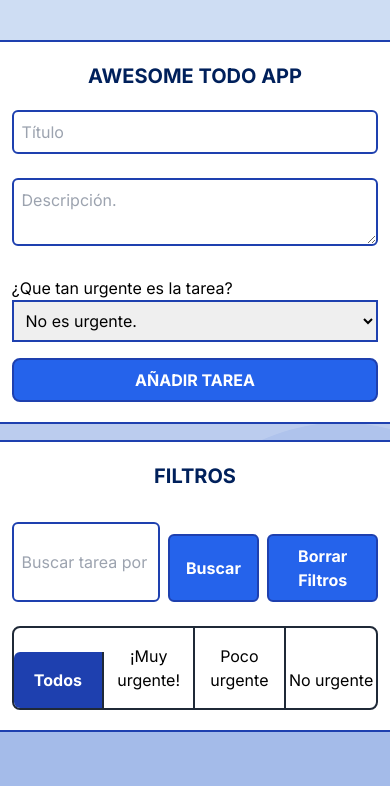
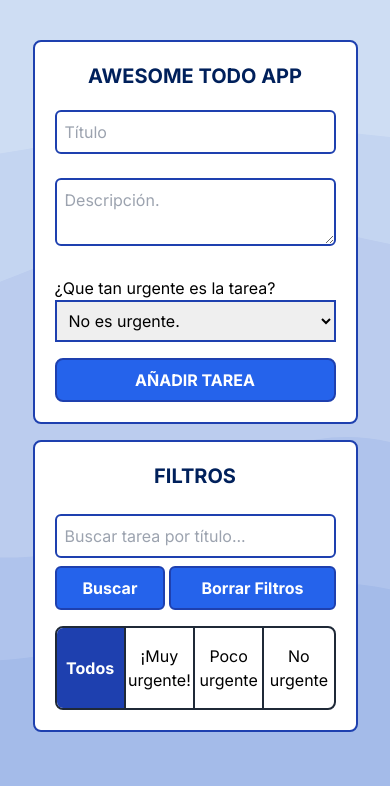
Before and after one commit to GustinDev/ultra-mega-awesome-todo-app, a Next.js app: page / in a window 390 px wide. Shown: the top 786 px of the page. Built offline with nearby package versions, Linux system fonts and the light colour scheme.

Commit message:
Hero & Home: Responsive - V4

```diff
--- a/src/app/page.tsx
+++ b/src/app/page.tsx
@@ -69,7 +69,7 @@ export default function Home() {
     >
       {/* FORM AND FILTER */}
       <div className='heroContainer w-full flex justify-center items-center bg-cover'>
-        <div className='formAndFilterContainer xl:w-6/12 2xl:w-4/12 h-full my-10 bg.'>
+        <div className='formAndFilterContainer w-10/12 md:w-10/12  xl:w-6/12 2xl:w-4/12 h-full my-10 bg.'>
           {/* FORM*/}
           <div className='formContainer border-2 border-customBlue4 bg-white rounded-lg'>
             <form
--- a/src/components/Filter/Filter.tsx
+++ b/src/components/Filter/Filter.tsx
@@ -38,35 +38,37 @@ const Filter = (props: Props) => {
   };
 
   return (
-    <div className='filterContainer w-full mx-auto  flex flex-col justify-center items-center mt-4 gap-2 bg-white rounded-lg p-5 border-2 border-customBlue4'>
+    <div className='filterContainer w-full mx-auto  flex flex-col justify-center items-center mt-4 gap-2 bg-white rounded-lg p-5 border-2 border-customBlue4 h-full'>
       <h1 className='text-center mb-2 font-bold uppercase text-xl text-customBlue5'>
         filtros
       </h1>
-      <div className='searchContainer py-4 md:py-0 w-full flex gap-2'>
+      <div className='searchContainer py-2 md:py-0 w-full flex flex-col md:flex-row gap-2 h-full'>
         <input
-          className='w-full p-2 border-2 border-customBlue4 rounded-md'
+          className='w-full md:w-7/12 p-2 border-2 border-customBlue4 rounded-md'
           type='text'
           placeholder='Buscar tarea por título...'
           value={searchInput}
           onChange={(e) => setSearchInput(e.target.value)}
         />
+        <div className='flex gap-1 w-full md:w-5/12 justify-center h-full'>
           <button
-          className='py-2 px-4 mt-3 md:mt-0  rounded-md border-2  border-customBlue4 bg-customBlue3 hover:bg-customBlue4 font-bold text-white'
+            className='py-2 px-4  rounded-md border-2  border-customBlue4 bg-customBlue3 hover:bg-customBlue4 font-bold text-white w-2/5'
             onClick={handleSearchButtonClick}
           >
             Buscar
           </button>
           <button
-          className=' py-2 px-4 mt-3 md:mt-0 rounded-md border-2 border-customBlue4 bg-customBlue3 hover:bg-customBlue4 font-bold text-white w-60'
+            className=' px-4   rounded-md border-2 border-customBlue4 bg-customBlue3 hover:bg-customBlue4 font-bold text-white w-3/5'
             onClick={handleResetButton}
           >
             Borrar Filtros
           </button>
         </div>
+      </div>
 
-      <div className='w-full border-2 border-gray-800 rounded-lg'>
+      <div className='w-full h-full border-2 border-gray-800 rounded-lg flex justify-center items-center'>
         <button
-          className={`hover:bg-gray-300 text-black py-4 h-full w-1/4 rounded-l-md border-gray-800 border-r-2 ${
+          className={`hover:bg-gray-300 text-black py-7 md:py-4 h-full w-1/4 rounded-l-md border-gray-800 border-r-2 ${
             filter == 0 ? 'active font-bold bg-customBlue4 text-white' : ''
           }`}
           onClick={() => handleChangeFilter(0)}
--- a/src/components/NoTodoItem/NoTodoItem.tsx
+++ b/src/components/NoTodoItem/NoTodoItem.tsx
@@ -1,6 +1,6 @@
 const NoTodoItem = () => {
   return (
-    <div className='card xl:w-8/12 2xl:w-6/12 h-40 border-2 border-customBlue4 bg-white rounded-lg bg-whi p-5 flex flex-col justify-between items-center'>
+    <div className='card w-full   xl:w-8/12 2xl:w-6/12 h-fit border-2 border-customBlue4 bg-white rounded-lg bg-whi p-5 flex flex-col justify-between items-center'>
       <h1 className='text-2xl font-bold'>
         ¡Oh no! No tienes tareas agregadas.
       </h1>
```
Lines whose indentation alone changed are shown as unchanged.
